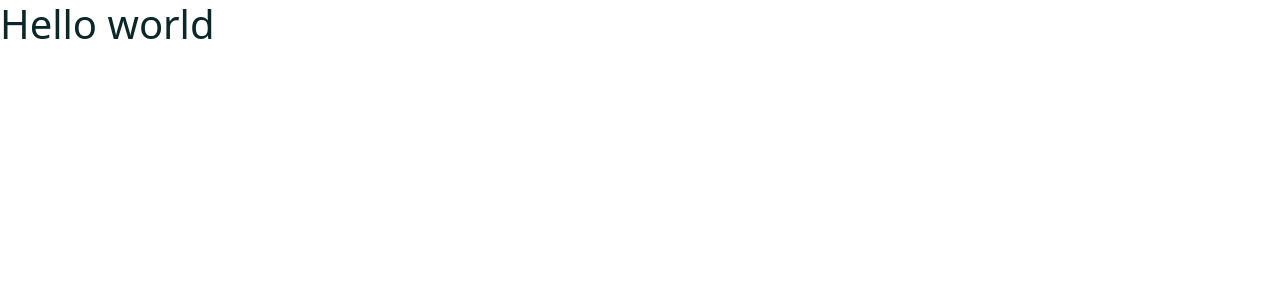
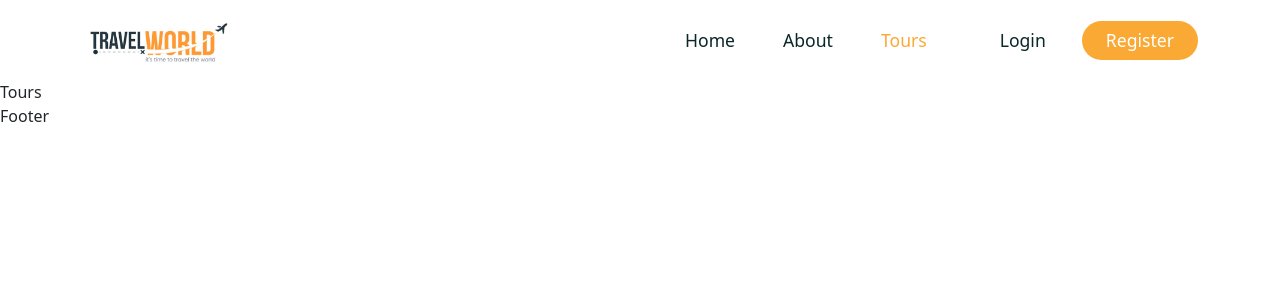
Before and after one commit to Goat95/tour-management, a React (Create React App) app in the folder frontend/: page /tours in a window 1280 px wide. Shown: the top 300 px of the page. Built offline with nearby package versions, Linux system fonts and the light colour scheme; a web font is replaced by a local one.

Commit message:
feat: implement header component

```diff
--- a/frontend/src/App.js
+++ b/frontend/src/App.js
@@ -1,7 +1,8 @@
 import "./App.css";
+import Layout from "./components/Layout/Layout";
 
 function App() {
-  return <h1>Hello world</h1>;
+  return <Layout />;
 }
 
 export default App;
--- a/frontend/src/components/Header/Header.jsx
+++ b/frontend/src/components/Header/Header.jsx
@@ -1,5 +1,71 @@
+import { Container, Row, Button } from "reactstrap";
+import { NavLink, Link } from "react-router-dom";
+
+import logo from "../../assets/images/logo.png";
+import "./header.css";
+
+const nav__links = [
+  {
+    path: "/home",
+    display: "Home",
+  },
+  {
+    path: "/about",
+    display: "About",
+  },
+  {
+    path: "/tours",
+    display: "Tours",
+  },
+];
+
 const Header = () => {
-  return <div>Header</div>;
+  return (
+    <header className="header">
+      <Container>
+        <Row>
+          <div className="nav__wrapper d-flex align-items-center justify-content-between">
+            {/* logo */}
+            <div className="logo">
+              <img src={logo} alt="logo" />
+            </div>
+
+            {/* menu */}
+            <div className="navigation">
+              <ul className="menu d-flex align-items-center gap-5">
+                {nav__links.map((item, index) => (
+                  <li className="nav__item" key={index}>
+                    <NavLink
+                      to={item.path}
+                      className={(navClass) =>
+                        navClass.isActive ? "active__link" : ""
+                      }
+                    >
+                      {item.display}
+                    </NavLink>
+                  </li>
+                ))}
+              </ul>
+            </div>
+
+            <div className="nav__right d-flex align-items-center gap-4">
+              <div className="nav__btns d-flex align-items-center gap-4">
+                <Button className="btn secondary__btn">
+                  <Link to="/login">Login</Link>
+                </Button>
+                <Button className="btn primary__btn">
+                  <Link to="/register">Register</Link>
+                </Button>
+              </div>
+              <span className="mobile__menu">
+                <i class="ri-menu-line"></i>
+              </span>
+            </div>
+          </div>
+        </Row>
+      </Container>
+    </header>
+  );
 };
 
 export default Header;
--- /dev/null
+++ b/frontend/src/components/Header/header.css
@@ -0,0 +1,46 @@
+.header {
+  width: 100%;
+  height: 80px;
+  line-height: 80px;
+}
+
+.logo img {
+  width: 30%;
+}
+
+.menu {
+  margin-bottom: 0;
+}
+
+.nav__item a {
+  text-decoration: none;
+  color: var(--heading-color);
+  font-weight: 500;
+  font-size: 1.1rem;
+}
+
+.nav__item a:hover {
+  color: inherit;
+}
+
+.nav__item a.active__link {
+  color: var(--secondary-color);
+}
+
+.mobile__menu {
+  font-size: 1.3rem;
+  color: var(--heading-color);
+  display: none;
+}
+
+.sticky__header {
+  width: 100%;
+  height: 80px;
+  line-height: 80px;
+  background: #fff;
+  position: sticky;
+  top: 0;
+  left: 0;
+  box-shadow: 3px 3px 8px -3px #ddd;
+  z-index: 999;
+}
--- a/frontend/src/components/Layout/Layout.jsx
+++ b/frontend/src/components/Layout/Layout.jsx
@@ -1,5 +1,15 @@
+import Header from "../Header/Header";
+import Routers from "../../router/Routers";
+import Footer from "../Footer/Footer";
+
 const Layout = () => {
-  return <div>Layout</div>;
+  return (
+    <>
+      <Header />
+      <Routers />
+      <Footer />
+    </>
+  );
 };
 
 export default Layout;
```
